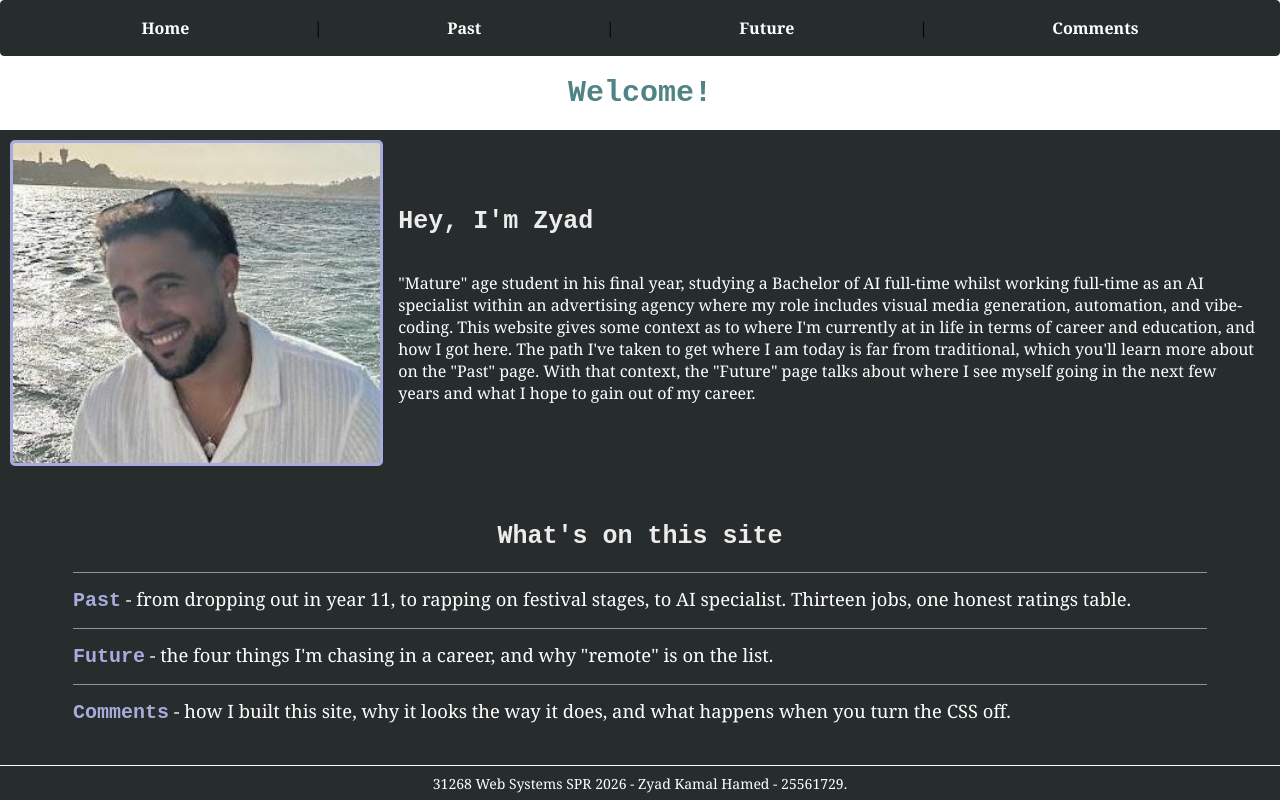
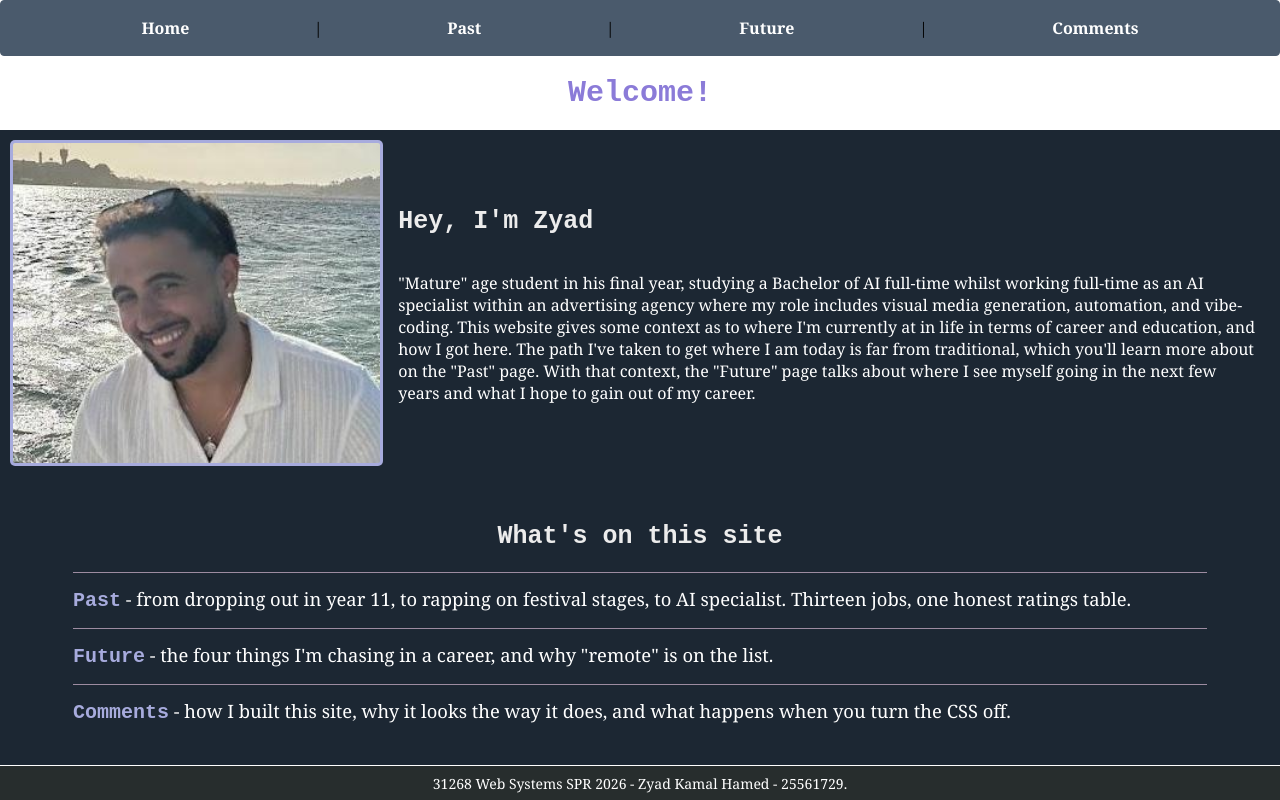
Before and after one commit to ZyadKamalHamed/About-me-webpage, a plain HTML site: page index.html in a window 1280 px wide. Drawn offline with Linux system fonts and the light colour scheme.

Commit message:
colour update

```diff
--- a/websystems.css
+++ b/websystems.css
@@ -29,11 +29,11 @@
     position: sticky;
     top: 0;
     justify-content: space-evenly;
-    border: 1px solid #272D2D;
+    border: 1px solid #4A5A6C;
     border-radius: 4px;
     padding-inline: 0;
     padding: 1rem;
-    background-color: #272D2D;
+    background-color: #4A5A6C;
 
 }
 #nav a{
@@ -46,13 +46,13 @@
     font-size: 1.1rem;
 }
 #nav a:active {
-    color: #A7ABDD;
+    color: #8B7BD8;
     font-size: 1.2rem;
 }
 /* TEXT */
 /* Two typefaces only: Courier New for the title and headings, Georgia (set on body) for everything else */
 .title {
-    color: #508484;
+    color: #8B7BD8;
     font-family: 'Courier New', Courier, monospace;
     font-size: 30px;
     text-align: center;
@@ -83,7 +83,7 @@
 }
 /* CONTAINERS */
 .wrapper {
-    background-color: #272D2D;
+    background-color: #1C2733;
     display: flex;
     padding: 10px;
     justify-content: space-around;
```
